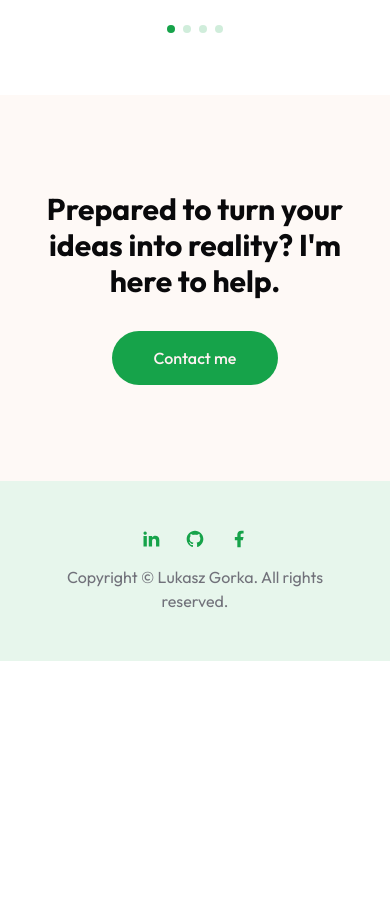
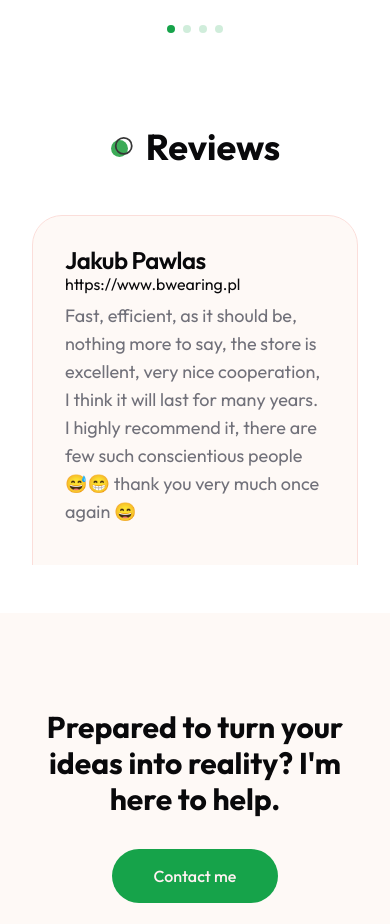
Before and after one commit to Cinamon88/new_portfolio_24, a Next.js app: page /en in a window 390 px wide. Shown: the part 4080-5004 px from the top of the page. Before the commit the page ends 4741 px from the top, so only its background shows below. Built offline with nearby package versions, Linux system fonts and the light colour scheme.

Commit message:
add reviews section

```diff
--- a/messages/en.json
+++ b/messages/en.json
@@ -69,7 +69,8 @@
 
     "Reviews": {
       "subheading": "Reviews",
-      "desc": "No reviews yet :)"
+      "name1": "Jakub Pawlas",
+      "review1": "Fast, efficient, as it should be, nothing more to say, the store is excellent, very nice cooperation, I think it will last for many years. I highly recommend it, there are few such conscientious people 😅😁 thank you very much once again 😄"
     },
 
     "Cta": {
--- a/messages/pl.json
+++ b/messages/pl.json
@@ -69,7 +69,8 @@
 
     "Reviews": {
       "subheading": "Opinie",
-      "desc": "Nie ma jeszcze opinii :)"
+      "name1": "Jakub Pawlas",
+      "review1": "Szybko,sprawnie,tak jak ma być nie ma co więcej mówić sklep bajka bardzo miła współpraca myślę że jeszcze na długie lata. Serdecznie polecam tak sumiennych osób jest mało 😅😁 dzięki wielkie jeszcze raz 😄"
     },
 
     "Cta": {
--- a/src/app/[locale]/page.tsx
+++ b/src/app/[locale]/page.tsx
@@ -1,7 +1,7 @@
 import About from "../../components/About";
 import Cta from "../../components/Cta";
 import Hero from "../../components/Hero";
-// import Reviews from "../../components/Reviews";
+import Reviews from "../../components/Reviews";
 import Services from "../../components/Services";
 import Work from "../../components/Work";
 
@@ -14,7 +14,7 @@ export default function Home() {
       <About />
       <Services />
       <Work />
-      {/* <Reviews /> */}
+      <Reviews />
       <Cta />
     </main>
   );
--- a/src/components/Reviews.jsx
+++ b/src/components/Reviews.jsx
@@ -9,55 +9,56 @@ import { Card, CardDescription, CardHeader, CardTitle } from "./ui/card";
 import Image from "next/image";
 import { useTranslations } from 'next-intl';
 
-const reviewsData = [
-    {
-        avatar: '/reviews/avatar-1.png',
-        name: 'Richard Thompson',
-        job: 'Chef',
-        review: 'Lorem Ipsum',
-    },
-    {
-        avatar: '/reviews/avatar-2.png',
-        name: 'Richard Thompson',
-        job: 'Chef',
-        review: 'Lorem Ipsum',
-    },
-    {
-        avatar: '/reviews/avatar-3.png',
-        name: 'Richard Thompson',
-        job: 'Chef',
-        review: 'Lorem Ipsum',
-    },
-    {
-        avatar: '/reviews/avatar-4.png',
-        name: 'Richard Thompson',
-        job: 'Chef',
-        review: 'Lorem Ipsum',
-    },
-    {
-        avatar: '/reviews/avatar-5.png',
-        name: 'Richard Thompson',
-        job: 'Chef',
-        review: 'Lorem Ipsum',
-    },
-    {
-        avatar: '/reviews/avatar-6.png',
-        name: 'Richard Thompson',
-        job: 'Chef',
-        review: 'Lorem Ipsum',
-    },
-]
 
 const Reviews = () => {
 
     const t = useTranslations('Reviews');
 
+    const reviewsData = [
+        {
+            // avatar: '/reviews/avatar-1.png',
+            name: `${t('name1')}`,
+            project: 'https://www.bwearing.pl',
+            review: `${t('review1')}`,
+        },
+        // {
+        //     avatar: '/reviews/avatar-2.png',
+        //     name: 'Richard Thompson',
+        //     job: 'Chef',
+        //     review: 'Lorem Ipsum',
+        // },
+        // {
+        //     avatar: '/reviews/avatar-3.png',
+        //     name: 'Richard Thompson',
+        //     job: 'Chef',
+        //     review: 'Lorem Ipsum',
+        // },
+        // {
+        //     avatar: '/reviews/avatar-4.png',
+        //     name: 'Richard Thompson',
+        //     job: 'Chef',
+        //     review: 'Lorem Ipsum',
+        // },
+        // {
+        //     avatar: '/reviews/avatar-5.png',
+        //     name: 'Richard Thompson',
+        //     job: 'Chef',
+        //     review: 'Lorem Ipsum',
+        // },
+        // {
+        //     avatar: '/reviews/avatar-6.png',
+        //     name: 'Richard Thompson',
+        //     job: 'Chef',
+        //     review: 'Lorem Ipsum',
+        // },
+    ]
+
     return (
         <section className="relative mt-20 mb-12 xl:mb-48">
             <div className="container mx-auto">
                 <h2 className="section-title mb-12 text-center mx-auto">{t('subheading')}</h2>
-                <h2 className="h4 text-center mb-10 md:mb-20">{t('desc')}</h2>
-                {/* <Swiper
+                {/* <h2 className="h4 text-center mb-10 md:mb-20">{t('desc')}</h2> */}
+                <Swiper
                 className="h-[350px]"
                 slidesPerView={1}
                 breakpoints={{
@@ -79,19 +80,19 @@ const Reviews = () => {
                             <Card className="bg-tertiary dark:bg-secondary/40 p-8 min-h-[300px]">
                                 <CardHeader className="p-0 mb-10">
                                     <div className="flex items-center gap-x-4">
-                                        <Image
+                                        {/* <Image
                                             src={person.avatar}
                                             width={70}
                                             height={70}
                                             alt="avatar"
                                             priority
-                                        />
+                                        /> */}
                                         <div className="flex flex-col">
                                             <CardTitle>
                                                 {person.name}
                                             </CardTitle>
                                             <p>
-                                                {person.job}
+                                                {person.project}
                                             </p>
                                         </div>
                                     </div>
@@ -103,7 +104,7 @@ const Reviews = () => {
                         </SwiperSlide>
                     )
                     })}
-            </Swiper> */}
+            </Swiper>
             </div>
         </section>
     )
```
